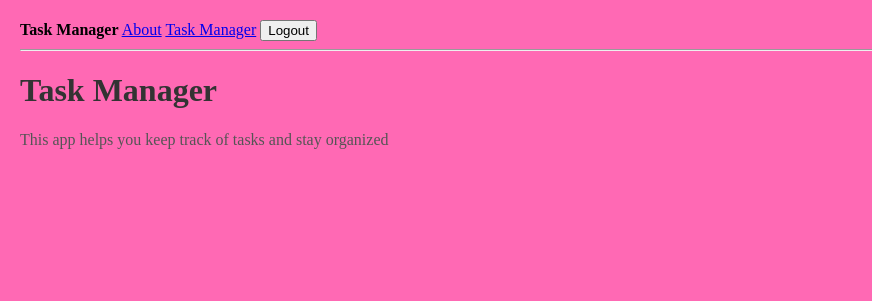
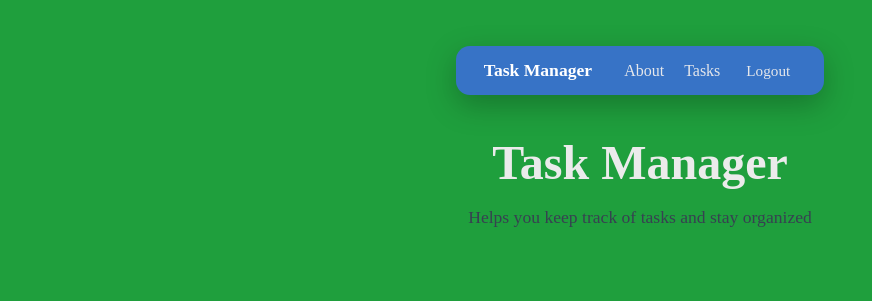
Before and after one commit to josephshinkle/task-manager, a Flask app: page / in a window 1280 px wide. Shown: the top 301 px of the page, without its empty margins (0-872 px from the left). Run offline with Flask 3, Linux system fonts and the light colour scheme; the visitor is signed in with stand-in values (Sample User, id 1).

Commit message:
Finalize UI styling and navigation polish

```diff
--- a/Project/app.py
+++ b/Project/app.py
@@ -357,7 +357,7 @@ def delete_task(task_id):
 
     conn = get_db_connection()
     conn.execute(
-        "DELETE FROM tasks WHERE id = ? AND {owner_sql}",
+        f"DELETE FROM tasks WHERE id = ? AND {owner_sql}",
         [task_id] + owner_params
     )
     conn.commit()
--- /dev/null
+++ b/Project/static/css/app.css
@@ -0,0 +1,219 @@
+:root {
+    --bg: #1f9f3d;
+    --panel: #1f9f3d;
+    --text: #ebebeb;
+    --muted: #9ca3af;
+    --border: rgba(255,255,255,0.08)
+    --primary: #60a5fa;
+    --danger: #f8171;
+    --success: #34d399;
+    --radius: 14px;
+}
+
+* { box-sizing: border-box;}
+body {
+    margin: 0;
+    font-family: 'Times New Roman', Times;
+    background: var(--bg);
+    color: var(--text)
+}
+
+a { color: inherit; text-decoration: none;}
+a:hover { text-decoration: underline; }
+
+.container {
+    max-width: 980px;
+    margin: 0 auto;
+    padding: 22px 16px 56px;
+    background: transparent;
+}
+
+.navbar {
+  display: flex;
+  justify-content: center;
+  margin-top: 24px;
+}
+
+.nav-inner {
+  background: #3773c6;
+  color: white;
+  border-radius: 14px;
+  padding: 14px 28px;
+
+  display: flex;
+  align-items: center;
+  gap: 32px;
+
+  box-shadow: 0 10px 30px rgba(0, 0, 0, 0.25);
+}
+
+.brand {
+  font-weight: 700;
+  font-size: 1.1rem;
+  white-space: nowrap;
+}
+
+.nav-links {
+  display: flex;
+  align-items: center;
+  gap: 20px;
+}
+
+.nav-links a {
+  color: #e5e7eb;
+  text-decoration: none;
+  font-weight: 500;
+}
+
+.nav-links a:hover {
+  color: white;
+}
+
+.nav-btn {
+  background: transparent;
+  color: #e5e7eb;
+  border: none;
+  font-family: inherit;
+  font-weight: 500;
+  font-size: 1rem;
+  font-size: 0.95rem;
+  cursor: pointer;
+}
+
+.nav-btn:hover {
+  color: white;
+}
+
+.nav-links .primary {
+  background: #3b82f6;
+  padding: 6px 14px;
+  border-radius: 999px;
+  color: white;
+}
+
+.nav-links .primary:hover {
+  background: #2563eb;
+}
+
+.card {
+    margin-top: 16px;
+    border: 1px solid var(--border);
+    background: rgba(50, 62, 87, 0.65);
+    backdrop-filter: blur(10px);
+    border-radius: var(--radius);
+    padding: 16px;
+}
+
+.h1 { font-size: 22px; margin: 0 0 12px; }
+.subtle { color: var(--muted)}
+
+label { display: block; margin-bottom: 6px; color: var(--muted); font-size: 13px; }
+input, textarea, select {
+    width: 100%;
+    padding: 10px 12px;
+    border-radius: 12px;
+    border: 1px solid var(--border);
+    background: rgb(22, 27, 43);
+    color: var(--text);
+    outline: none;
+}
+input:focus, textarea:focus, select:focus {
+    border-color: rgba(96,165,250,0.6);
+    box-shadow: 0 0 0 4px rgba(96,165,250,0.12);
+}
+
+.btn {
+    display: inline-flex;
+    align-items: center;
+    justify-content: center;
+    gap: 8px;
+    padding: 9px 12px;
+    border-radius: 12px;
+    border: 1px solid var(--border);
+    background: rgba(255,255,255,0.06);
+    color: var(--text);
+    cursor: pointer;
+}
+.btn:hover { background: rgba(255,255,255,0.09); }
+.btn.primary { background: rgba(96,165,250,0.20); border-color: rgba(96,165,250,0.35); }
+.btn.danger { background: rgba(248,113,113,0.16); border-color: rgba(248,113,113,0.35); }
+
+.task {
+  display: flex;
+  justify-content: space-between;
+  gap: 12px;
+  padding: 12px;
+  border: 1px solid var(--border);
+  border-radius: 14px;
+  background: rgb(215, 227, 255);
+}
+.task + .task { margin-top: 10px; }
+.task-title { font-weight: 650; }
+.task-meta { color: var(--muted); font-size: 12px; margin-top: 4px; }
+
+.badge {
+  font-size: 12px;
+  padding: 3px 8px;
+  border-radius: 999px;
+  border: 1px solid var(--border);
+  color: var(--muted);
+}
+
+.flash {
+  margin-top: 12px;
+  padding: 10px 12px;
+  border-radius: 14px;
+  border: 1px solid var(--border);
+  background: rgba(15,23,42,0.55);
+}
+.flash.success { border-color: rgba(52,211,153,0.35); }
+.flash.error { border-color: rgba(248,113,113,0.35); }
+.flash.info { border-color: rgba(96,165,250,0.35); }
+
+.pagination {
+  display: flex;
+  align-items: center;
+  justify-content: space-between;
+  gap: 10px;
+  margin-top: 14px;
+}
+
+.hero {
+  min-height: calc(20vh - 80px);
+  display: flex;
+  align-items: center;
+  justify-content: center;
+  text-align: center;
+}
+
+.hero-inner {
+  max-width: 700px;
+}
+
+.hero h1 {
+  font-size: 3rem;
+  margin-bottom: 12px;
+}
+
+.hero p {
+  font-size: 1.1rem;
+  color: #374151;
+}
+
+.auth-page input[type="text"],
+.auth-page input[type="email"],
+.auth-page input[type="password"] {
+  background-color: #1f2933;
+  color: #ffffff;
+  border: 1px solid #374151;
+}
+
+.auth-page ::placeholder {
+  color: #9ca3af;
+}
+
+.auth-page input:focus {
+  outline: none;
+  border-color: #3b82f6;
+  box-shadow: 0 0 0 3px rgba(59, 130, 246, 0.25);
+}
--- a/Project/templates/about.html
+++ b/Project/templates/about.html
@@ -2,7 +2,5 @@
 
 {% block content %}
 <h1>About</h1>
-<p>I am building this app to create a place where you can organize and track your tasks
-    and I've learned some front end and back end development so far
-</p>
+<p>I built this app to create a place where you can organize and track your tasks</p>
 {% endblock %}
--- a/Project/templates/base.html
+++ b/Project/templates/base.html
@@ -4,25 +4,30 @@
     <meta charset = "UTF-8">
     <meta name="viewport" content="width=device-width, intital-scale=1" />
     <title>{% block title %}Task Manager{% endblock %}</title>
-    <link rel = "stylesheet" href = "{{ url_for('static', filename = 'css/style.css')}}">
+    <link rel = "stylesheet" href = "{{ url_for('static', filename = 'css/app.css')}}">
 </head>
 <body>
-    <nav>
-        <strong>Task Manager</strong>
-        <a href = "{{ url_for('about') }}">About</a>
-        <a href = "/tasks">Task Manager</a>
+  <div class="container">
 
-        {% if session.get("user_id")%}
-            <form method="POST" action="{{ url_for('logout') }}" style="display:inline;">
-                <button type="submit">Logout</button>
+    <nav class="navbar">
+        <div class="nav-inner">
+            <a href="/"  class="brand">Task Manager</a>
+
+            <div class="nav-links">
+                <a href="{{ url_for('about') }}">About</a>
+                <a href="/tasks">Tasks</a>
+
+                {% if session.get('user_id') %}
+                 <form method="POST" action="{{ url_for('logout') }}">
+                    <button class="nav-btn">Logout</button>
                  </form>
                 {% else %}
                     <a href="{{ url_for('login') }}">Login</a>
-            <a href="{{ url_for('register') }}">Register</a>
+                    <a href="{{ url_for('register') }}" class="primary">Register</a>
                 {% endif %}
+            </div>
+        </div>
     </nav>
-
-    <hr>
 
     {% with messages = get_flashed_messages(with_categories=true) %}
         {% if messages %}
@@ -34,9 +39,12 @@
         {% endif %}
     {% endwith %}
 
-    <main>
+    <main class="page">
+        <div class="content-card">
           {% block content %}{% endblock %}
+        </div>
     </main>
 
+ </div>
 </body>
 </html>
--- a/Project/templates/index.html
+++ b/Project/templates/index.html
@@ -1,6 +1,10 @@
 {% extends "base.html" %}
 
 {% block content %}
-    <h1>Task Manager</h1>
-    <p>This app helps you keep track of tasks and stay organized</p>
+<section class="hero">
+    <div class="hero-inner">
+        <h1>Task Manager</h1>
+        <p>Helps you keep track of tasks and stay organized</p>
+    </div>
+</section>
 {% endblock %}
--- a/Project/templates/login.html
+++ b/Project/templates/login.html
@@ -3,8 +3,8 @@
 <h1>Login</h1>
 
 <form method="POST">
-    <input name="email" placeholder="Email" required>
-    <input name="password" type="password" placeholder="Password" required>
+    <input name="email" placeholder="Email" required><hr>
+    <input name="password" type="password" placeholder="Password" required><hr>
     <button type="submit">Login</button>
 </form>
 
--- a/Project/templates/register.html
+++ b/Project/templates/register.html
@@ -3,8 +3,8 @@
 <h1>Create account</h1>
 
 <form method="POST">
-    <input name="email" placeholder="Email" required>
-    <input name="password" type="password" placeholder="Password" required>
+    <input name="email" placeholder="Email" required><hr>
+    <input name="password" type="password" placeholder="Password" required><hr>
     <button type="submit">Register</button>
 </form>
 
```
Also changed, not shown: Project/templates/tasks.html (+8 -0 lines). Lines whose indentation alone changed are shown as unchanged.
